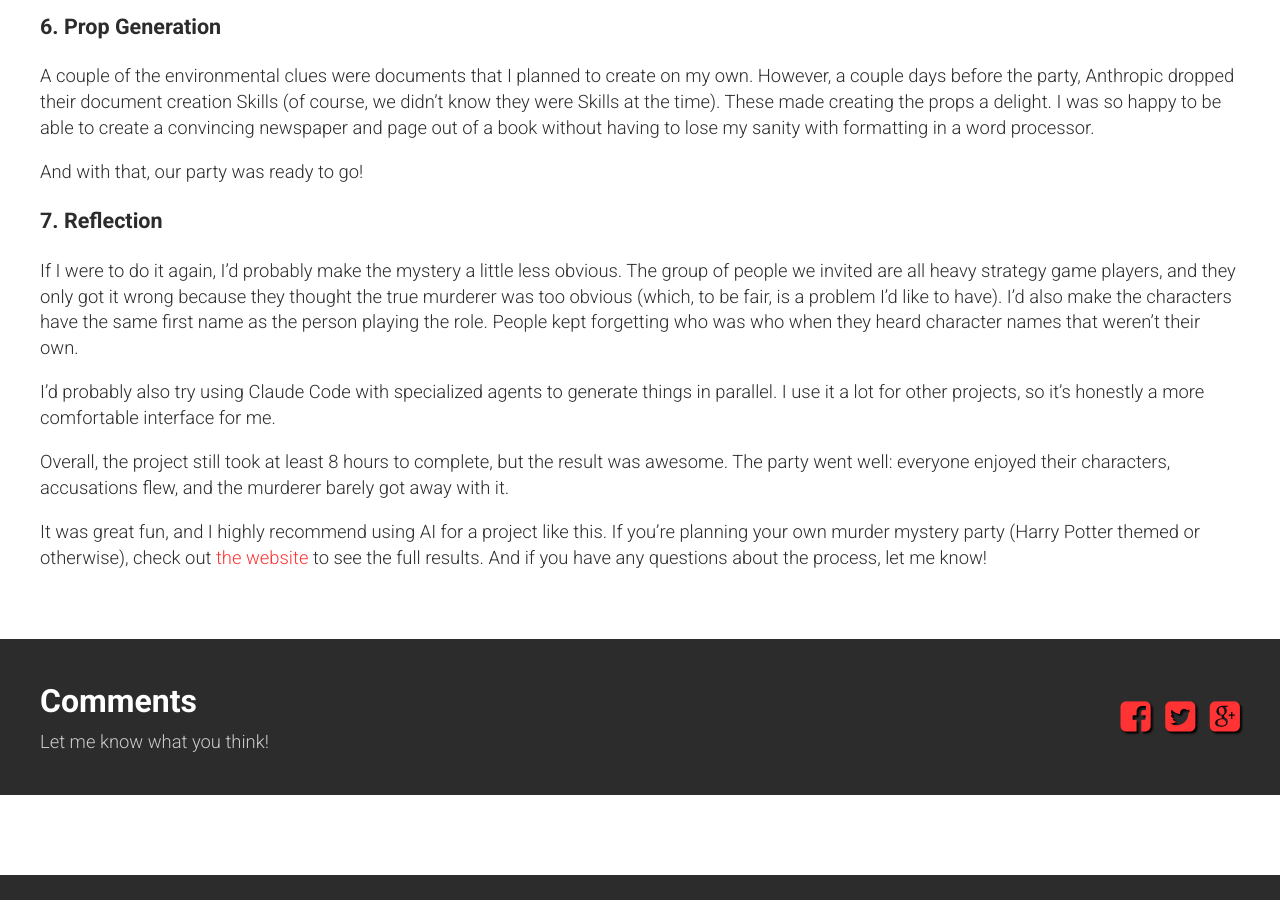
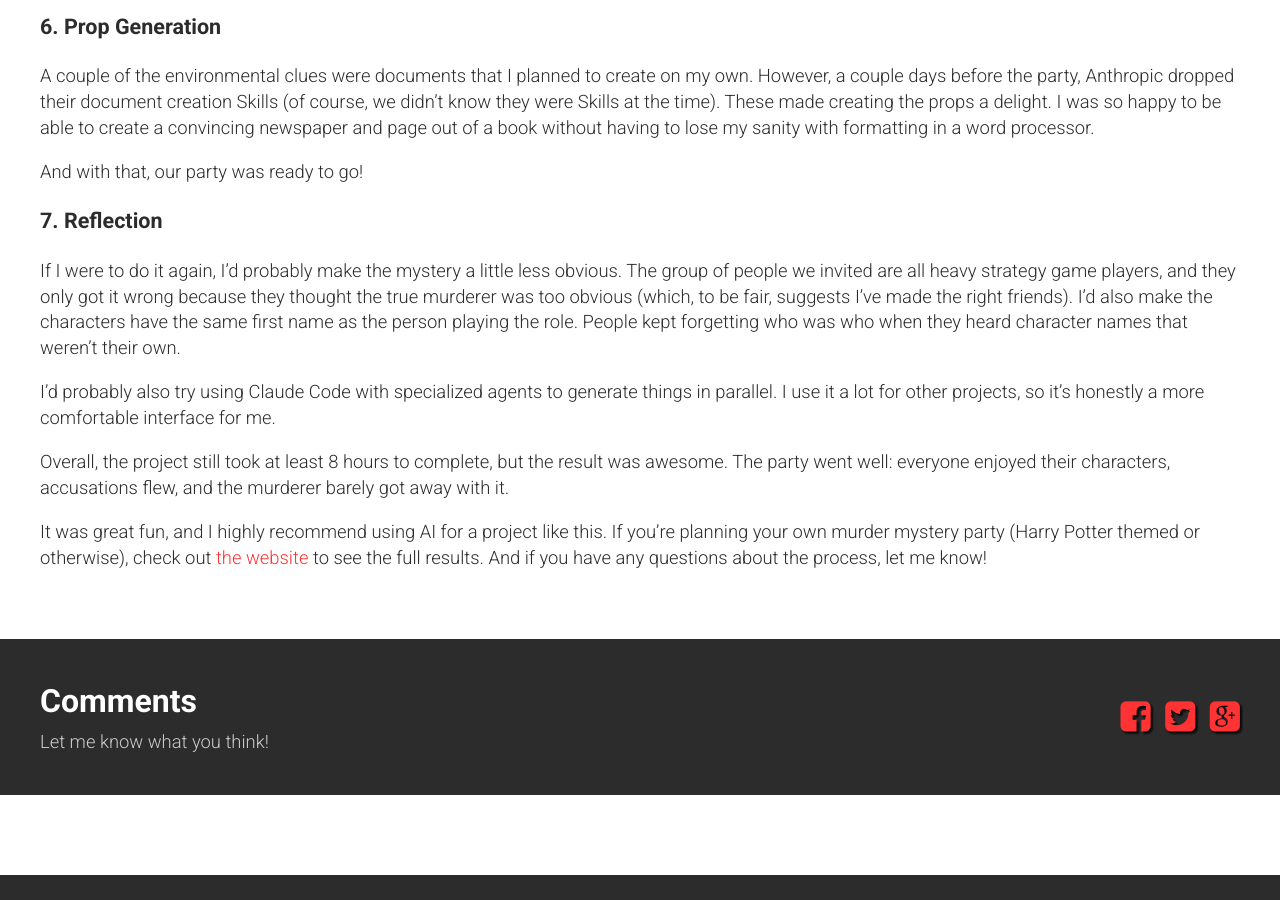
Before and after one commit to msiebert/msiebert.github.io, a Jekyll site: the page built from _posts/2025-10-27-generating-a-harry-potter-murder-mystery-dinner.md, in a window 1280 px wide and 900 px high, scrolled down 3582 px. Built offline with Jekyll 4.4.1, drawn with Linux system fonts in a browser that asks for light colours; comment, search, counter and statistics services are not loaded.

Commit message:
Improve parenthetical humor in reflection section

```diff
--- a/_posts/2025-10-27-generating-a-harry-potter-murder-mystery-dinner.md
+++ b/_posts/2025-10-27-generating-a-harry-potter-murder-mystery-dinner.md
@@ -83,7 +83,7 @@ And with that, our party was ready to go!
 
 ### 7. Reflection
 
-If I were to do it again, I'd probably make the mystery a little less obvious. The group of people we invited are all heavy strategy game players, and they only got it wrong because they thought the true murderer was too obvious (which, to be fair, is a problem I'd like to have). I'd also make the characters have the same first name as the person playing the role. People kept forgetting who was who when they heard character names that weren't their own.
+If I were to do it again, I'd probably make the mystery a little less obvious. The group of people we invited are all heavy strategy game players, and they only got it wrong because they thought the true murderer was too obvious (which, to be fair, suggests I've made the right friends). I'd also make the characters have the same first name as the person playing the role. People kept forgetting who was who when they heard character names that weren't their own.
 
 I'd probably also try using Claude Code with specialized agents to generate things in parallel. I use it a lot for other projects, so it's honestly a more comfortable interface for me.
 
```
